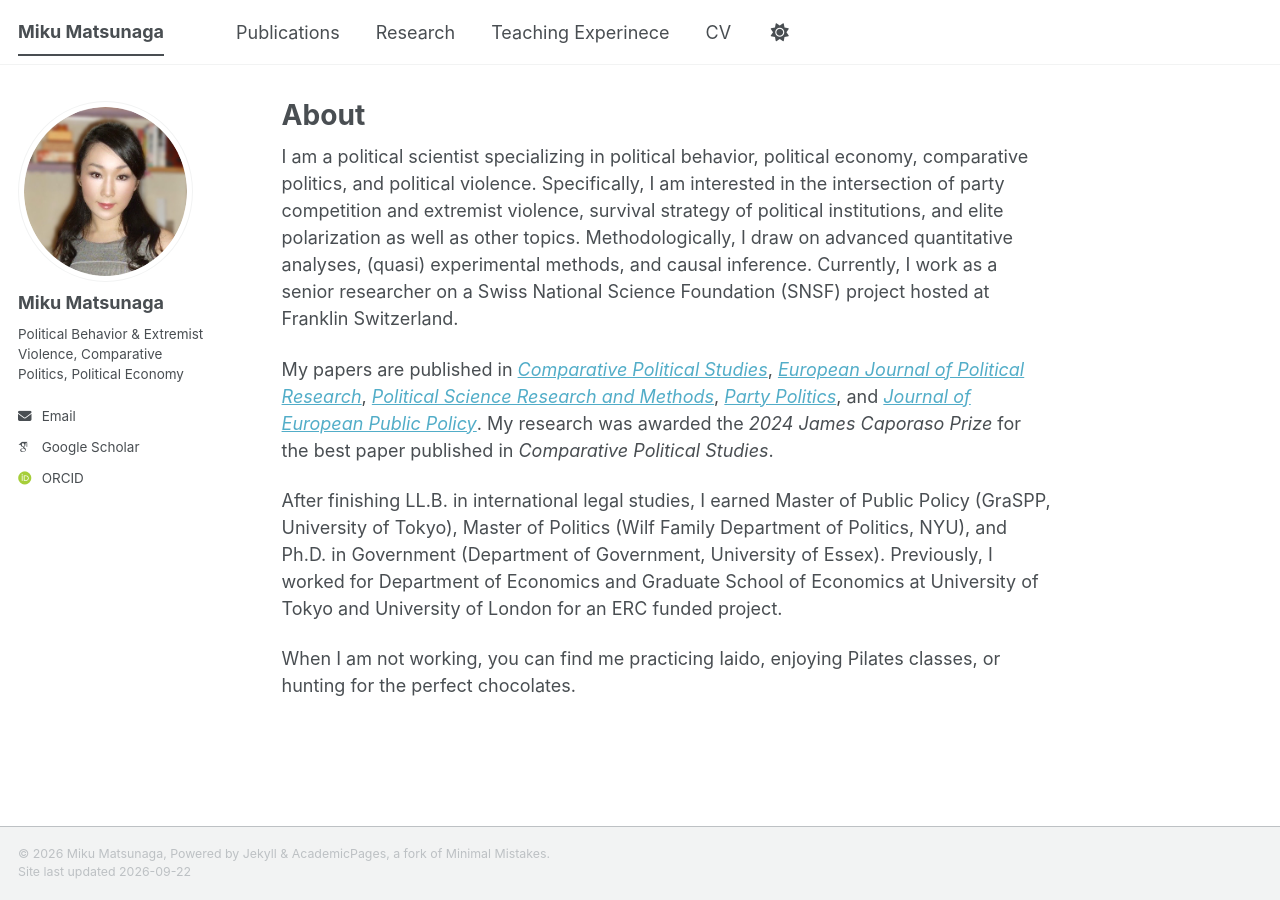
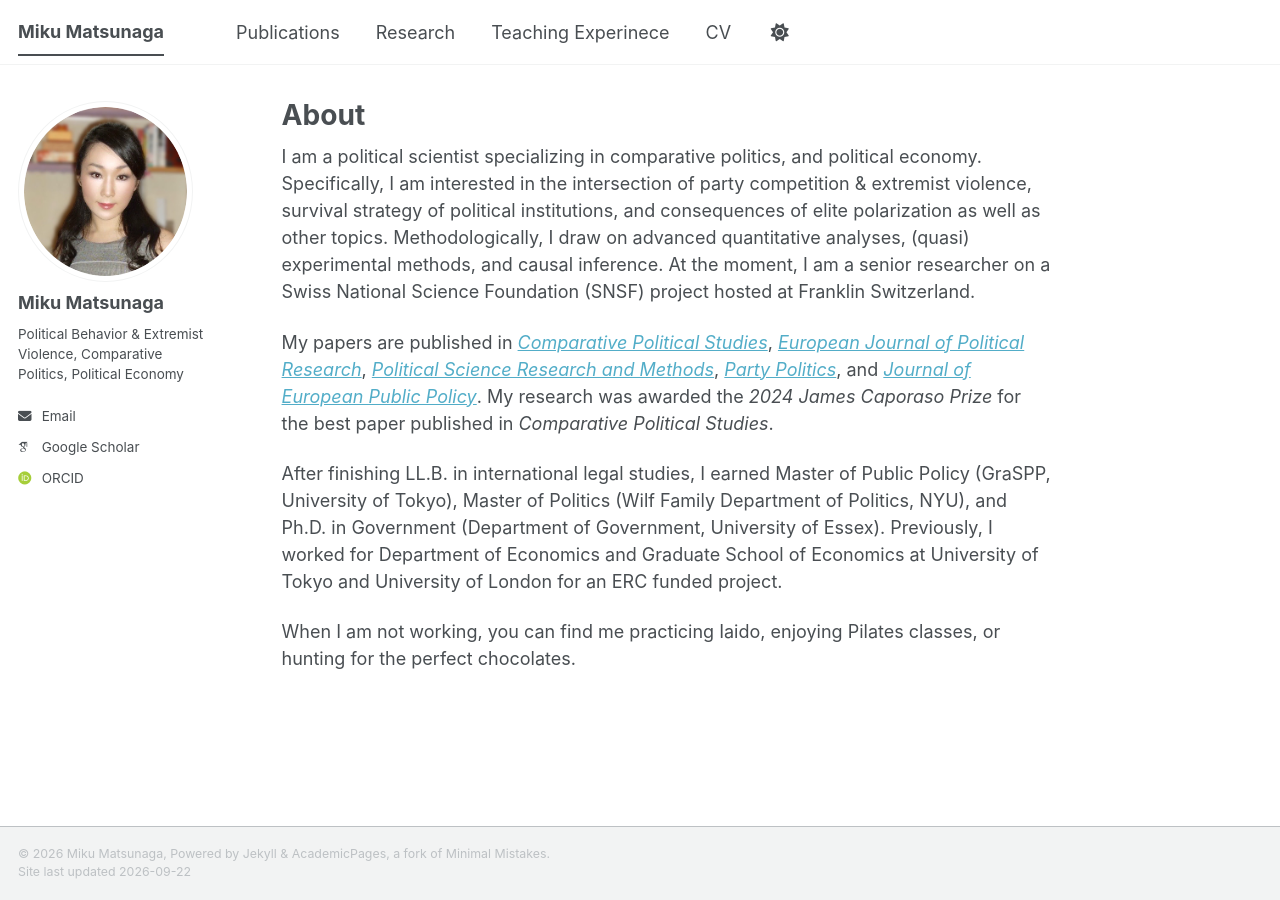
Before and after one commit to mikumatsunaga/mikumatsunaga.github.io, a Jekyll site: the page built from _pages/about.md, in a window 1280 px wide. Built offline with Jekyll 4.4.1, drawn with Linux system fonts in a browser that asks for light colours; some web fonts are replaced; a script bundle is joined from its source files by our own code; library files that are not in the unit come from our copies.

Commit message:
Update about.md

```diff
--- a/_pages/about.md
+++ b/_pages/about.md
@@ -9,7 +9,7 @@
 
 
 
-I am a political scientist specializing in political behavior, political economy, comparative politics, and political violence. Specifically, I am interested in the intersection of party competition and extremist violence, survival strategy of political institutions, and elite polarization as well as other topics. Methodologically, I draw on advanced quantitative analyses, (quasi) experimental methods, and causal inference. Currently, I work as a senior researcher on a Swiss National Science Foundation (SNSF) project hosted at Franklin Switzerland.
+I am a political scientist specializing in comparative politics, and political economy. Specifically, I am interested in the intersection of party competition & extremist violence, survival strategy of political institutions, and consequences of elite polarization as well as other topics. Methodologically, I draw on advanced quantitative analyses, (quasi) experimental methods, and causal inference. At the moment, I am a senior researcher on a Swiss National Science Foundation (SNSF) project hosted at Franklin Switzerland.
 
 My papers are published in [*Comparative Political Studies*](https://journals.sagepub.com/doi/abs/10.1177/00104140231169021), [*European Journal of Political Research*](https://ejpr.onlinelibrary.wiley.com/doi/10.1111/1475-6765.12668), [*Political Science Research and Methods*](https://www.cambridge.org/core/journals/political-science-research-and-methods/article/strengthening-mainstream-consensus-the-effect-of-radical-right-populist-parties-on-the-defense-policies-of-left-parties/F65029B987DC84770D2E3A081925EF2A), [*Party Politics*](https://journals.sagepub.com/doi/10.1177/13540688221107084), and [*Journal of European Public Policy*](https://www.tandfonline.com/doi/full/10.1080/13501763.2025.2490814).  My research was awarded the *2024 James Caporaso Prize* for the best paper published in *Comparative Political Studies*.
 
```
